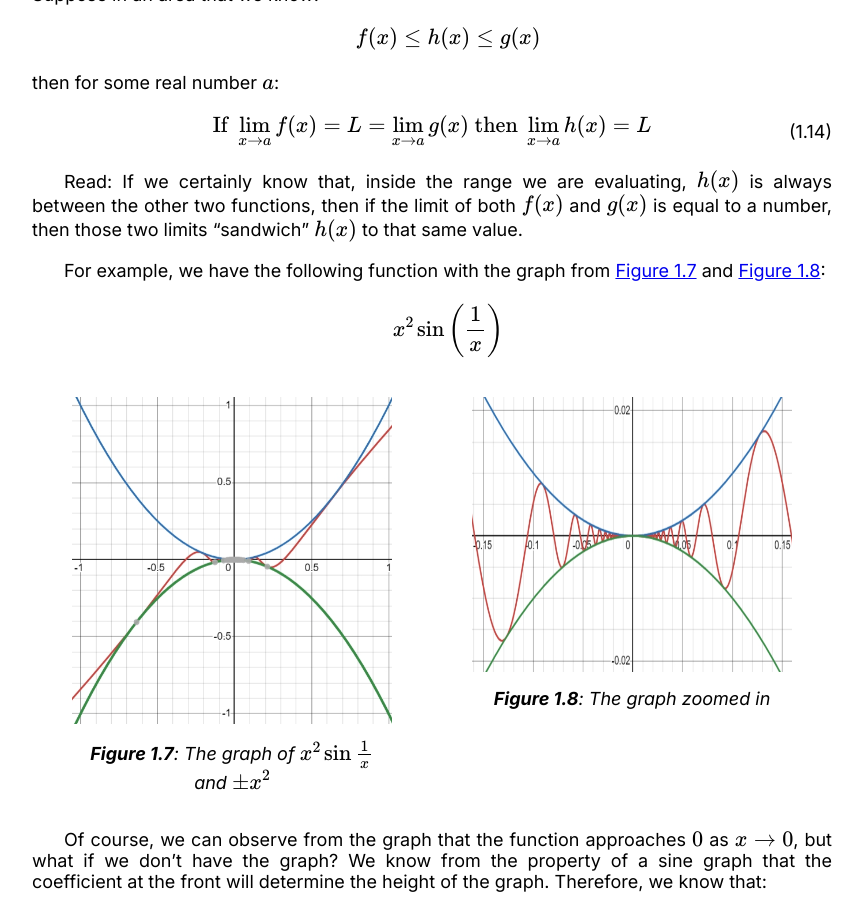
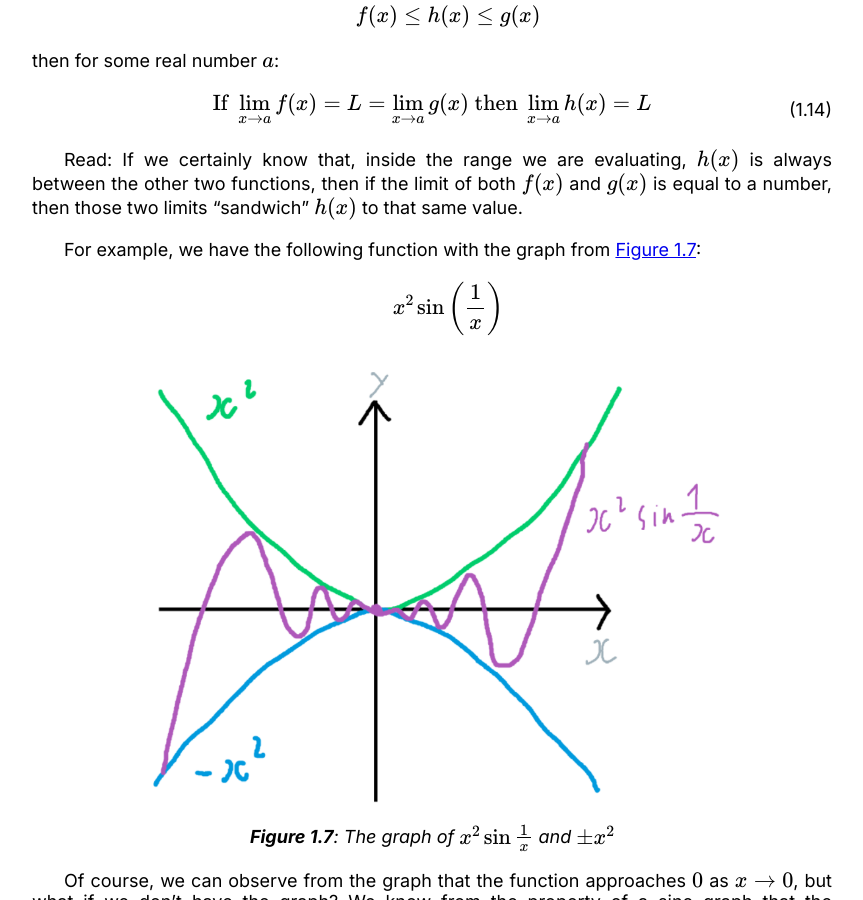
Before and after one commit to LukeNK/n-week-project, a Jekyll site: the page built from chapters/_m/limit.md, in a window 1280 px wide and 900 px high, scrolled down 7667 px. Shown: the whole window, without its empty margins (208-1071 px from the left). Built offline with Jekyll 4.4.1, drawn with Linux system fonts in a browser that asks for light colours.

Commit message:
Figures adjustment

```diff
--- a/chapters/_m/limit.md
+++ b/chapters/_m/limit.md
@@ -277,18 +277,12 @@ then for some real number $a$:
 </eq>
 Read: If we certainly know that, inside the range we are evaluating, $h(x)$ is always between the other two functions, then if the limit of both $f(x)$ and $g(x)$ is equal to a number, then those two limits "sandwich" $h(x)$ to that same value.
 
-For example, we have the following function with the graph from <a href="#fig-a7"></a> and <a href="#fig-a6"></a>:
+For example, we have the following function with the graph from <a href="#fig-a7"></a>:
 \\[ x^2 \sin\left( \frac{1}{x} \right) \\]
-<div class="figure">
-    <figure>
-        <img src="{{ site.url }}/figures/a/7.png" alt="The graph of x^2 sin(1/x) and ±x^2">
-        <figcaption>The graph of $ x^2\sin{\frac{1}{x}} $ and $ \pm x^2 $</figcaption>
-    </figure>
-    <figure>
-        <img src="{{ site.url }}/figures/a/6.png" alt="The graph zoomed in">
-        <figcaption>The graph zoomed in</figcaption>
-    </figure>
-</div>
+<figure>
+    <img src="{{ site.url }}/figures/a/7.png" alt="The graph of x^2 sin(1/x) and ±x^2">
+    <figcaption>The graph of $ x^2\sin{\frac{1}{x}} $ and $ \pm x^2 $</figcaption>
+</figure>
 
 Of course, we can observe from the graph that the function approaches $0$ as $x\to0$, but what if we don't have the graph? We know from the property of a sine graph that the coefficient at the front will determine the height of the graph. Therefore, we know that:
 \\[
```
Also changed, not shown: chapters/_m/integral.md (+1 -1 lines), figures/a/1.png, figures/a/12.png, figures/a/13.png, figures/a/14.png, figures/a/4.png, figures/a/6.png (deleted), figures/a/7.png.
